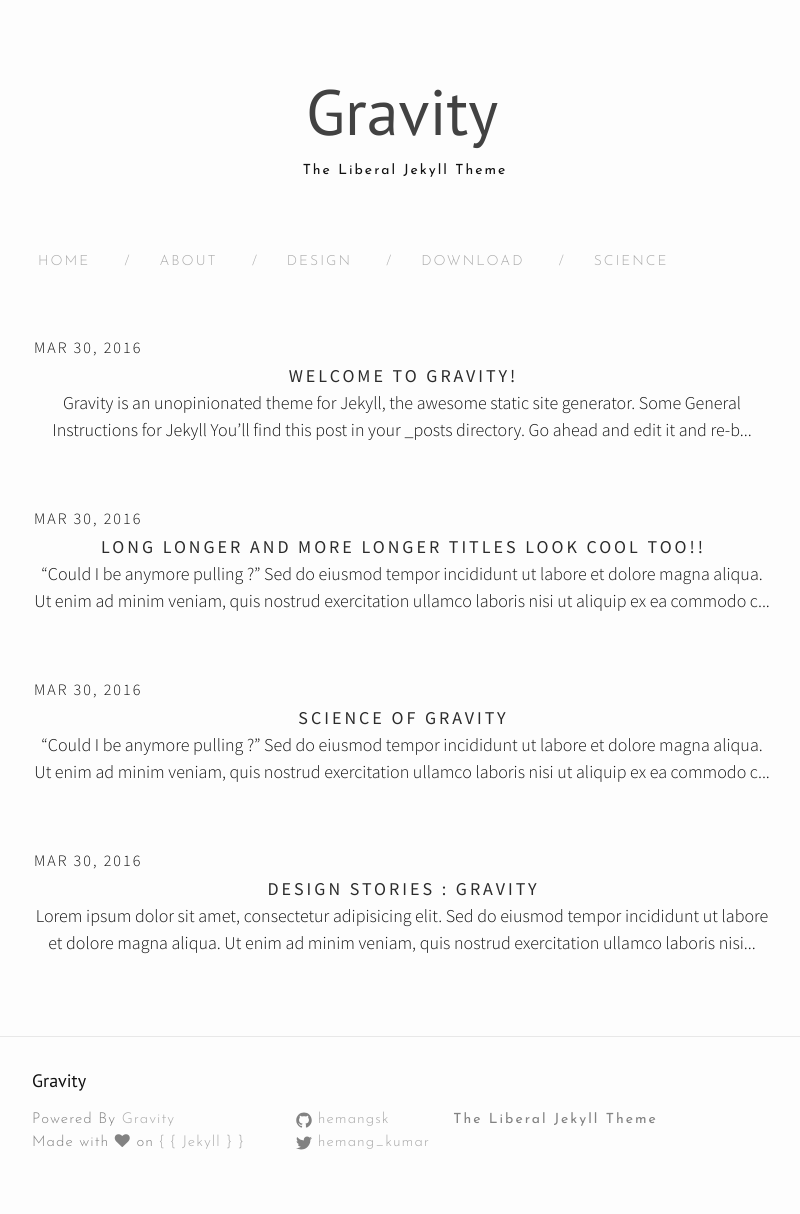
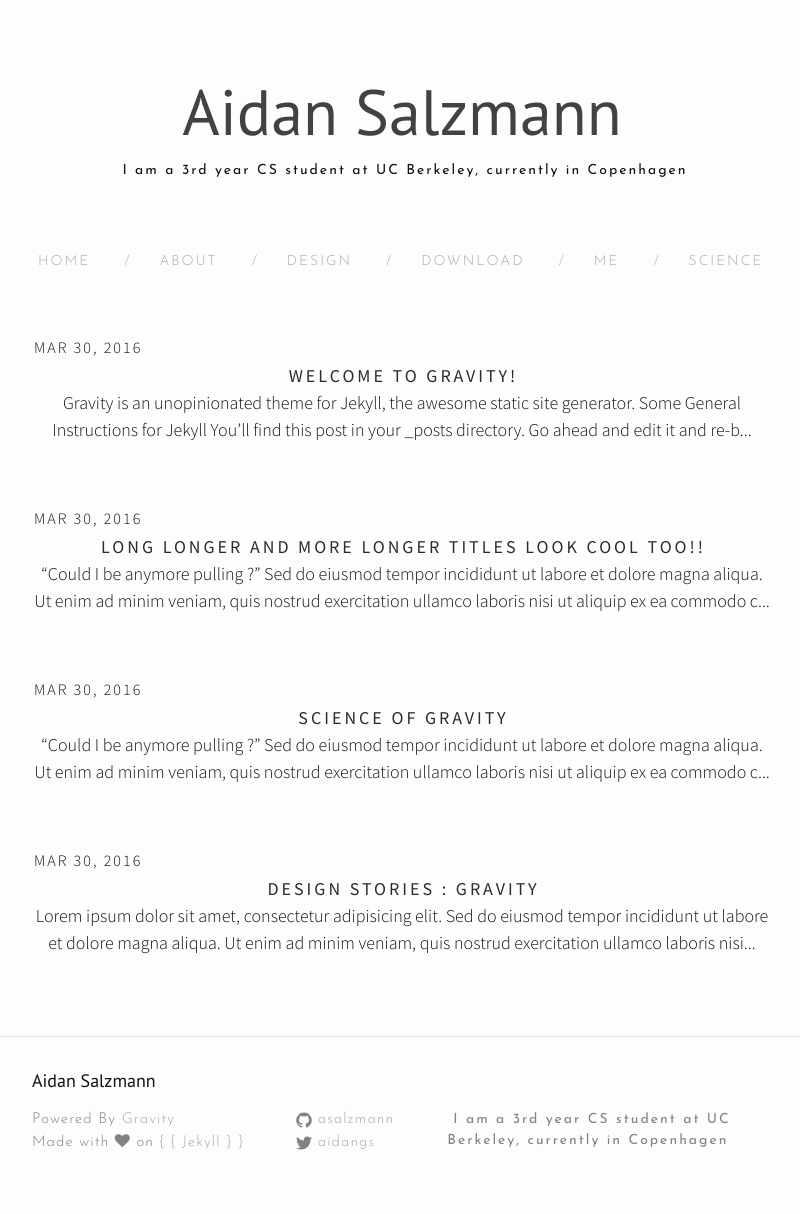
Before and after one commit to asalzmann/asalzmann.github.io, a Jekyll site: the page built from index.html, in a window 1280 px wide. Shown: the whole page, without its empty margins (238-1038 px from the left). Built offline with Jekyll 4.4.1, drawn with Linux system fonts in a browser that asks for light colours; nearby versions of some CDN libraries; the list of posts is cut into pages by our own code.

Commit message:
tinkering

```diff
--- a/_config.yml
+++ b/_config.yml
@@ -6,13 +6,13 @@
 # 'jekyll serve'. If you change this file, please restart the server process.
 
 # Site settings
-title: Gravity
-email: hemangsk@gmail.com
-description: The Liberal Jekyll Theme
+title: Aidan Salzmann
+email: asalzmann@berkeley.edu
+description: I am a 3rd year CS student at UC Berkeley, currently in Copenhagen
 baseurl: "" # the subpath of your site, e.g. /blog
 url: "http://yourdomain.com" # the base hostname & protocol for your site
-twitter_username: hemang_kumar
-github_username:  hemangsk
+twitter_username: aidangs
+github_username:  asalzmann
 paginate: 5
 theme-dark: false #Set to true to change to dark website theme
 
--- /dev/null
+++ b/me.md
@@ -0,0 +1,22 @@
+---
+layout: page
+title : Me
+permalink: /me/
+redirect_from: ""
+---
+<br>
+
+Hello, I’m Aidan :)
+
+<br>
+
+I study computer science at UC Berkeley.
+
+
+I live in Indiana when I'm not at school, but am currently doing a semester abroad in Copenhagen. I grew up in the Indianapolis, Shanghai and Vienna, and picked up a few (spoken) languages along the way. In my free time I like to run, bike, read and spend quality time with friends.
+
+
+Post graduation plans are still uncertain.
+
+
+Email me at [asalzmann@berkeley.edu](mailto:asalzmann@berkeley.edu), find my professional background on [LinkedIn](https://www.linkedin.com/in/aidan-salzmann-79496a123/ target="_blank), or take a look at my code on [GitHub](http://github.com/asalzmann).
```
Also changed, not shown: 13 other files.
